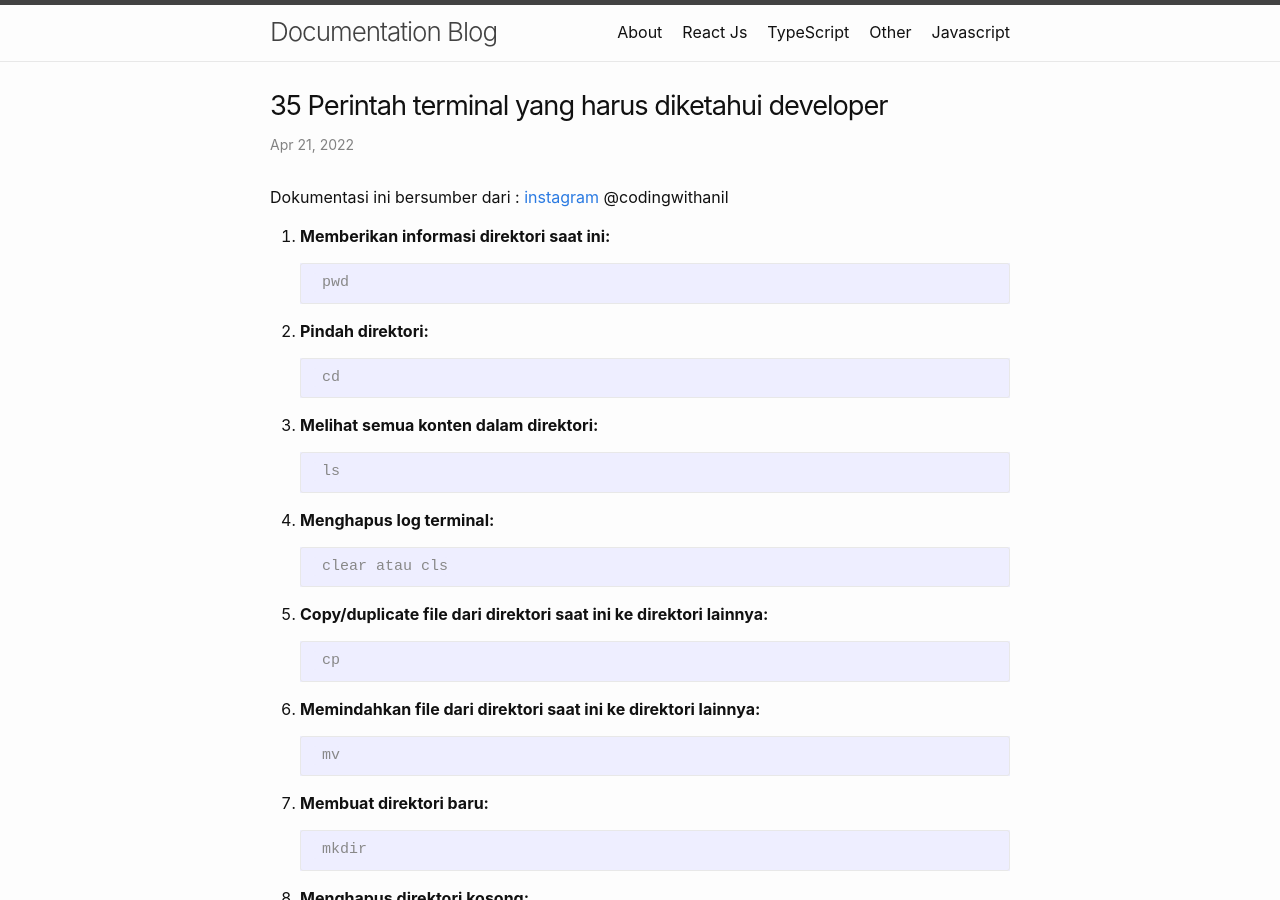
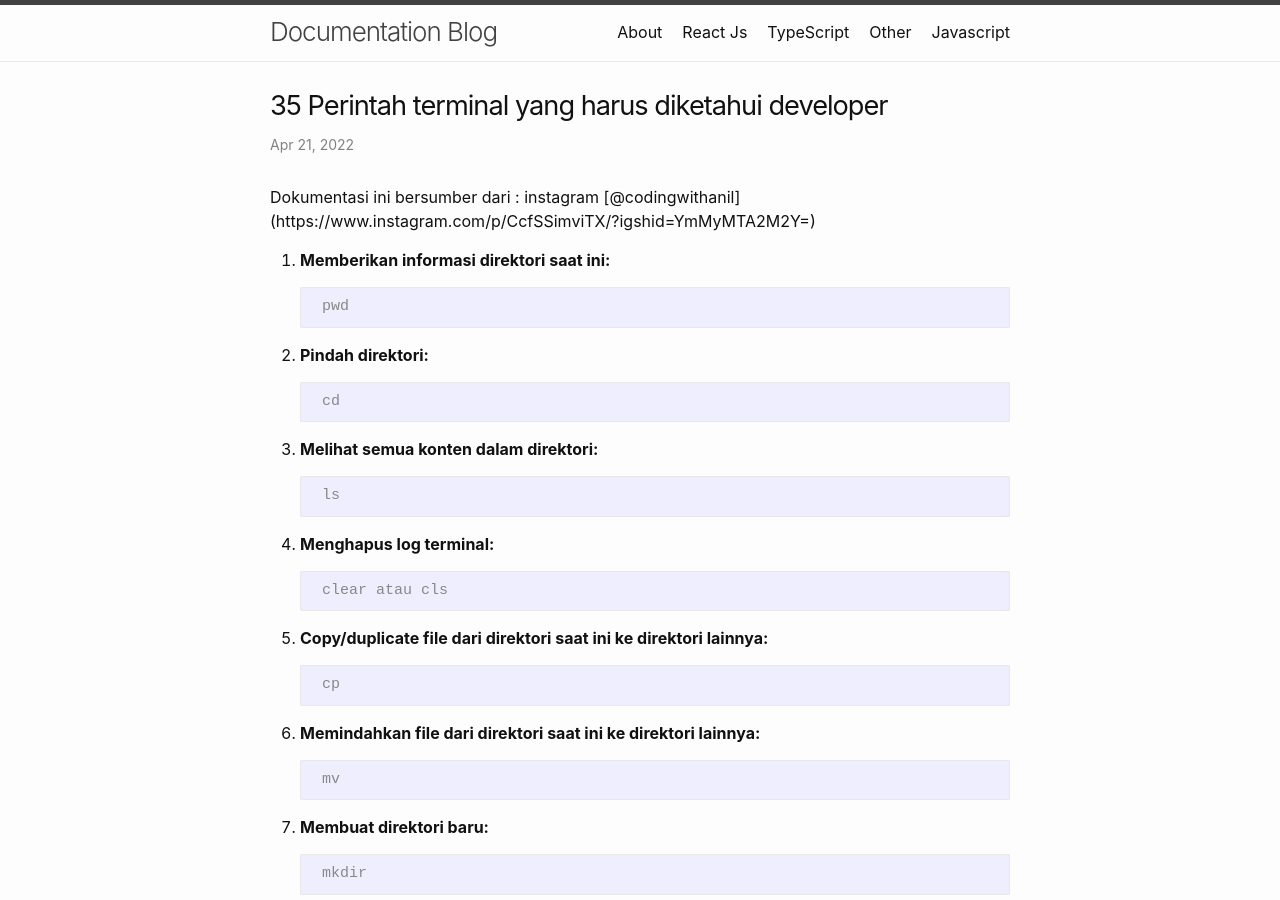
Before and after one commit to mhanifmuhsin/m-docs, a Jekyll site: the page built from other/_posts/2022-04-21-35-perintah-terminal-yang-harus-diketahui-developer.markdown, in a window 1280 px wide and 900 px high. Built offline with Jekyll 4.4.1, drawn with Linux system fonts in a browser that asks for light colours.

Commit message:
:memo:Update article

```diff
--- a/other/_posts/2022-04-21-35-perintah-terminal-yang-harus-diketahui-developer.markdown
+++ b/other/_posts/2022-04-21-35-perintah-terminal-yang-harus-diketahui-developer.markdown
@@ -4,7 +4,7 @@ title:  "35 Perintah terminal yang harus diketahui developer"
 date:   2022-04-21 23:00:00 +0700
 category: other
 ---
-Dokumentasi ini bersumber dari : [instagram](https://www.instagram.com/p/CcfSSimviTX/?igshid=YmMyMTA2M2Y=) @codingwithanil
+Dokumentasi ini bersumber dari : instagram [@codingwithanil] (https://www.instagram.com/p/CcfSSimviTX/?igshid=YmMyMTA2M2Y=)
 
 1. **Memberikan informasi direktori saat ini:**
 
```
